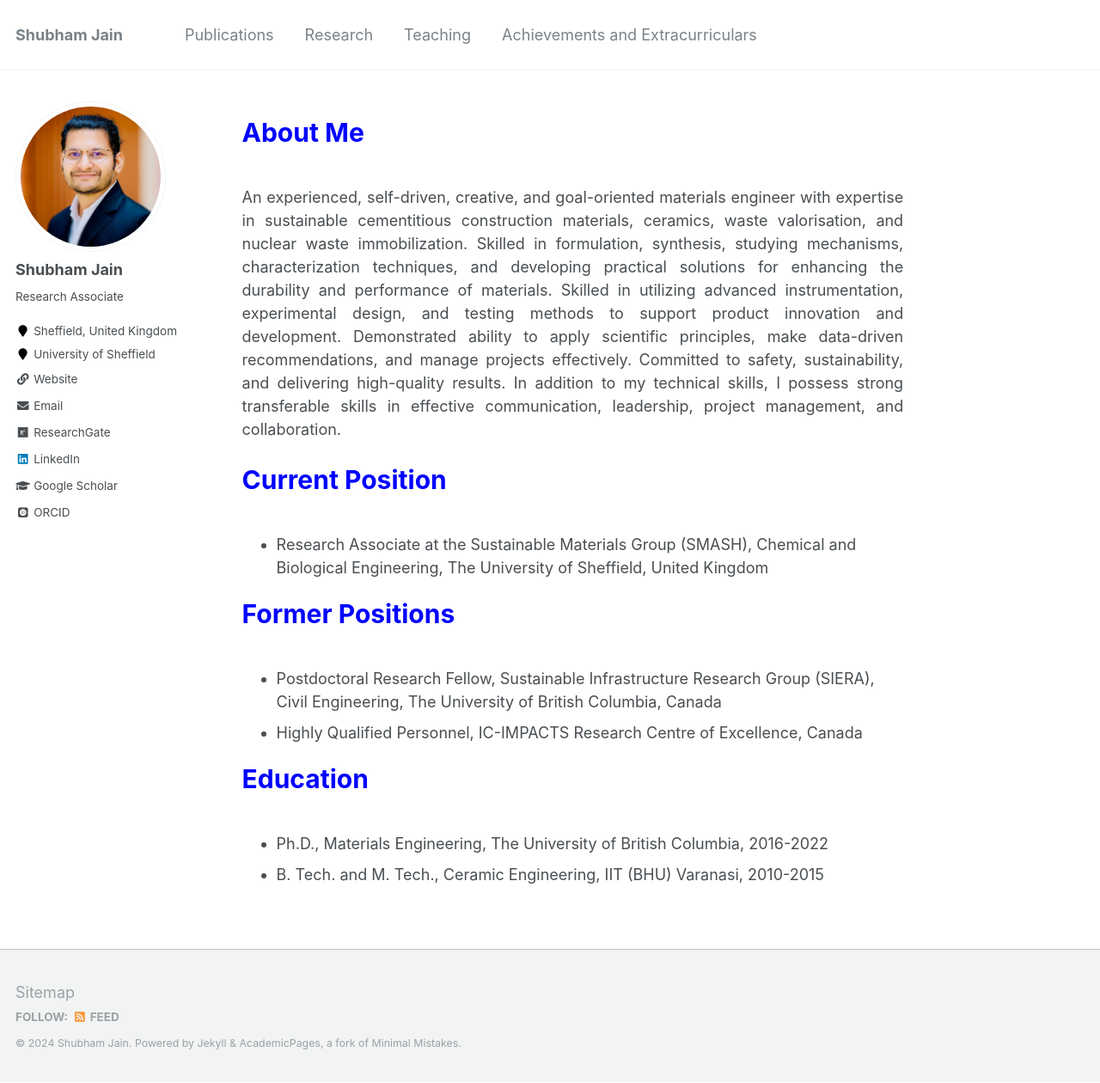
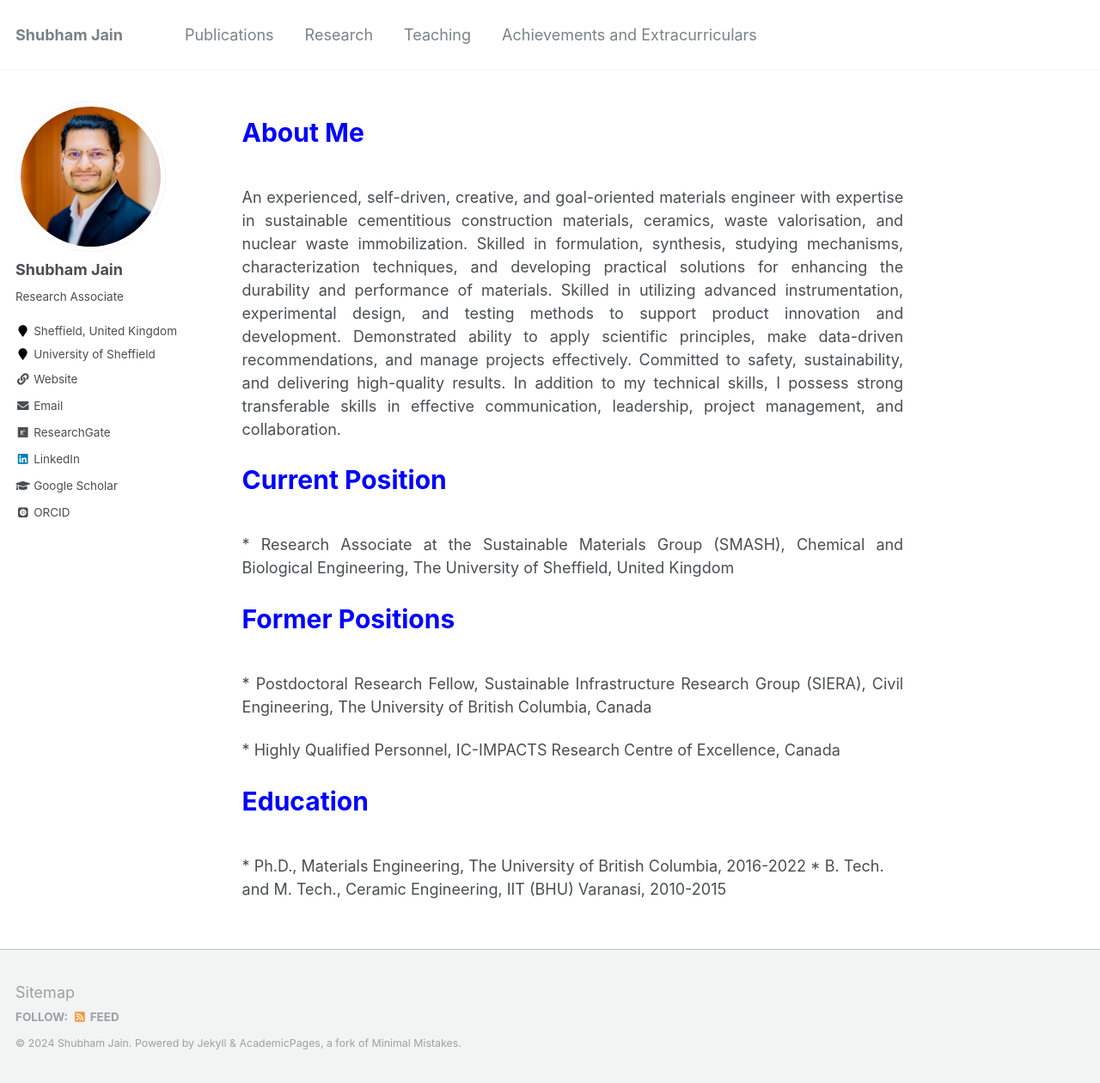
Before and after one commit to shubhamj2611/shubhamj2611.github.io, a Jekyll site: the page built from _pages/about.md, in a window 1280 px wide and 1260 px high. Shown: the whole window at 86% size. Built offline with Jekyll 4.4.1, drawn with Linux system fonts in a browser that asks for light colours; some web fonts are replaced.

Commit message:
Update about.md

```diff
--- a/_pages/about.md
+++ b/_pages/about.md
@@ -12,11 +12,11 @@ redirect_from:
 <p style="text-align:justify; font-size=22px;"> An experienced, self-driven, creative, and goal-oriented materials engineer with expertise in sustainable cementitious construction materials, ceramics, waste valorisation, and nuclear waste immobilization. Skilled in formulation, synthesis, studying mechanisms, characterization techniques, and developing practical solutions for enhancing the durability and performance of materials. Skilled in utilizing advanced instrumentation, experimental design, and testing methods to support product innovation and development. Demonstrated ability to apply scientific principles, make data-driven recommendations, and manage projects effectively. Committed to safety, sustainability, and delivering high-quality results. In addition to my technical skills, I possess strong transferable skills in effective communication, leadership, project management, and collaboration. </p>
 
 <p style="text-align:left; color:Blue; font-size:30px; font-weight:bold;"> Current Position </p>
-* Research Associate at the Sustainable Materials Group (SMASH), Chemical and Biological Engineering, The University of Sheffield, United Kingdom
+<p style="text-align:justify; font-size=22px;"> * Research Associate at the Sustainable Materials Group (SMASH), Chemical and Biological Engineering, The University of Sheffield, United Kingdom
 
 <p style="text-align:left; color:Blue; font-size:30px; font-weight:bold;"> Former Positions </p>
-* Postdoctoral Research Fellow, Sustainable Infrastructure Research Group (SIERA), Civil Engineering, The University of British Columbia, Canada
-* Highly Qualified Personnel, IC-IMPACTS Research Centre of Excellence, Canada
+<p style="text-align:justify; font-size=22px;"> * Postdoctoral Research Fellow, Sustainable Infrastructure Research Group (SIERA), Civil Engineering, The University of British Columbia, Canada
+<p style="text-align:justify; font-size=22px;"> * Highly Qualified Personnel, IC-IMPACTS Research Centre of Excellence, Canada
 
 
 <p style="text-align:left; color:Blue; font-size:30px; font-weight:bold;"> Education </p>
```
